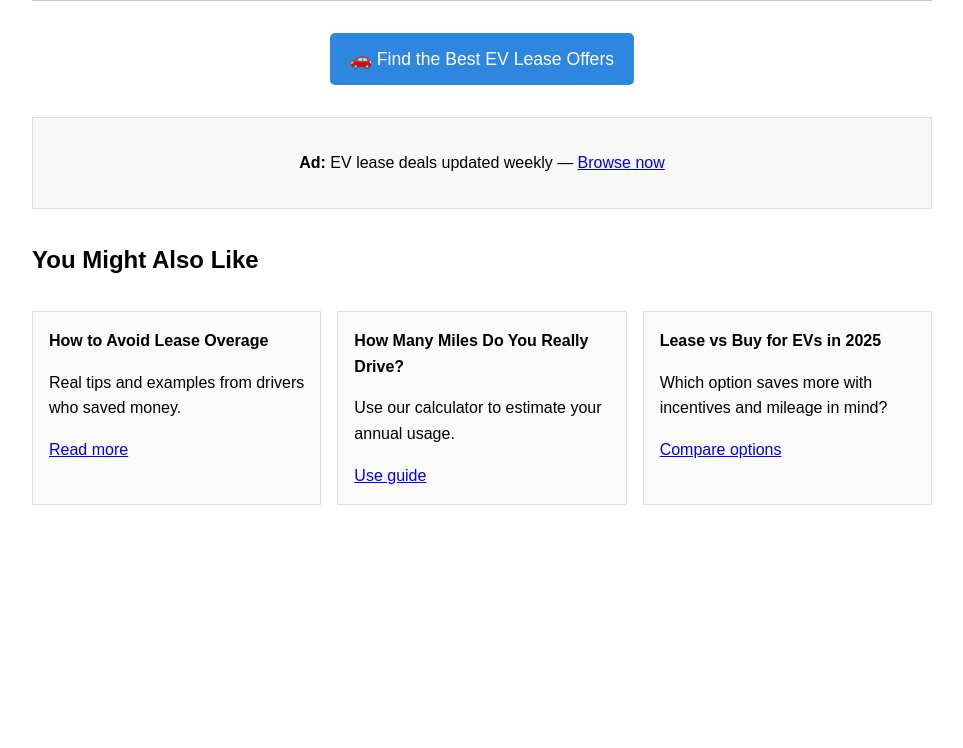
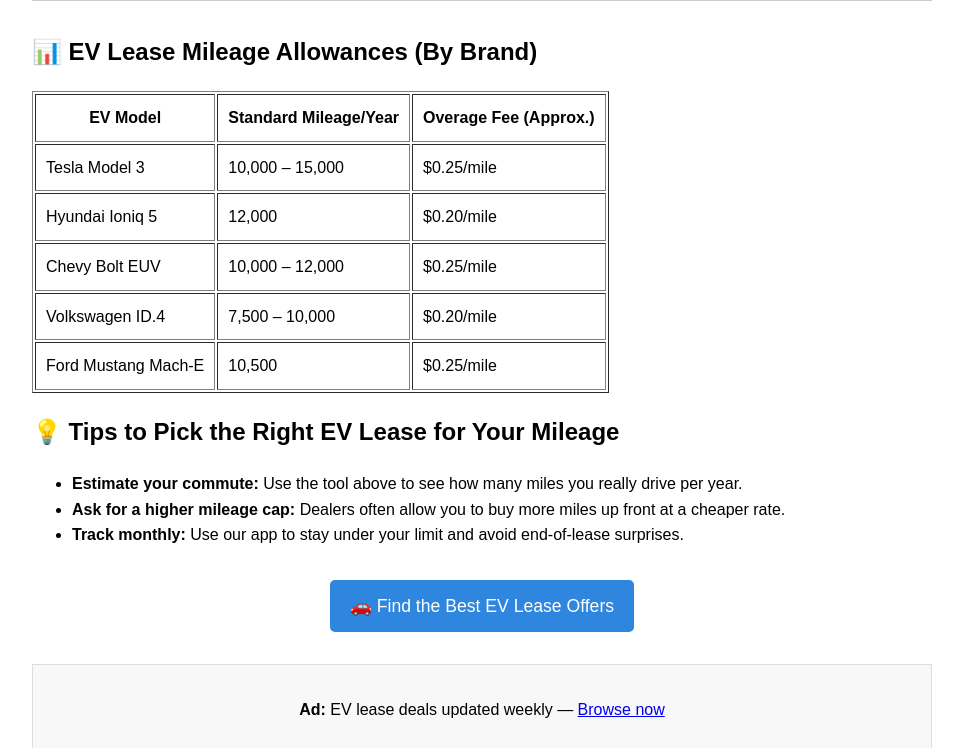
Before and after one commit to jmtgatx/MilageTrack, a plain HTML site: page ev-lease-mileage-comparison.html in a window 1280 px wide. Shown: the part 838-1586 px from the top of the page, without its empty margins (158-1121 px from the left). Before the commit the page ends 1359 px from the top, so only its background shows below. Drawn offline with Linux system fonts and the light colour scheme.

Commit message:
Update ev-lease-mileage-comparison.html

```diff
--- a/ev-lease-mileage-comparison.html
+++ b/ev-lease-mileage-comparison.html
@@ -88,6 +88,29 @@
     <iframe src="https://milagetracker.onrender.com" title="Lease Mileage Tracker"></iframe>
   </div>
 
+<h2>📊 EV Lease Mileage Allowances (By Brand)</h2>
+
+<table border="1" cellpadding="10">
+  <thead>
+    <tr><th>EV Model</th><th>Standard Mileage/Year</th><th>Overage Fee (Approx.)</th></tr>
+  </thead>
+  <tbody>
+    <tr><td>Tesla Model 3</td><td>10,000 – 15,000</td><td>$0.25/mile</td></tr>
+    <tr><td>Hyundai Ioniq 5</td><td>12,000</td><td>$0.20/mile</td></tr>
+    <tr><td>Chevy Bolt EUV</td><td>10,000 – 12,000</td><td>$0.25/mile</td></tr>
+    <tr><td>Volkswagen ID.4</td><td>7,500 – 10,000</td><td>$0.20/mile</td></tr>
+    <tr><td>Ford Mustang Mach-E</td><td>10,500</td><td>$0.25/mile</td></tr>
+  </tbody>
+</table>
+
+<h2>💡 Tips to Pick the Right EV Lease for Your Mileage</h2>
+<ul>
+  <li><strong>Estimate your commute:</strong> Use the tool above to see how many miles you really drive per year.</li>
+  <li><strong>Ask for a higher mileage cap:</strong> Dealers often allow you to buy more miles up front at a cheaper rate.</li>
+  <li><strong>Track monthly:</strong> Use our app to stay under your limit and avoid end-of-lease surprises.</li>
+</ul>
+
+
   <a href="#" class="cta-button">🚗 Find the Best EV Lease Offers</a>
 
   <div class="ads">
```
